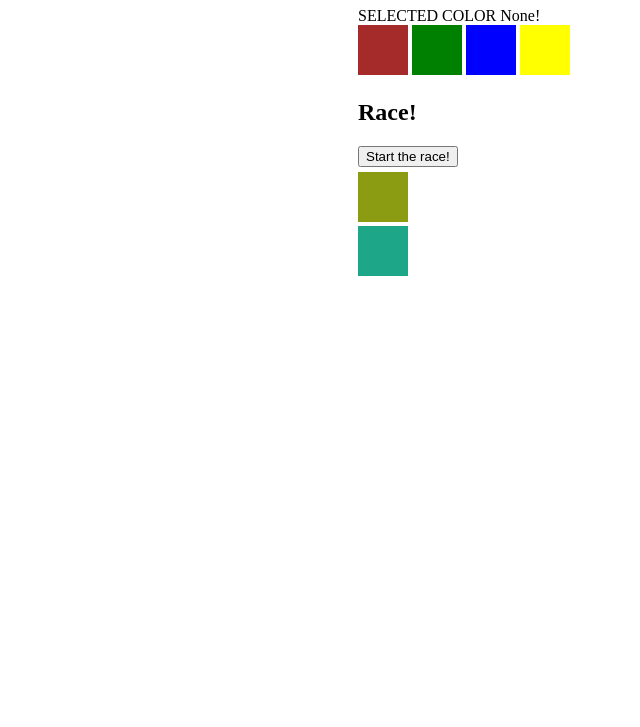
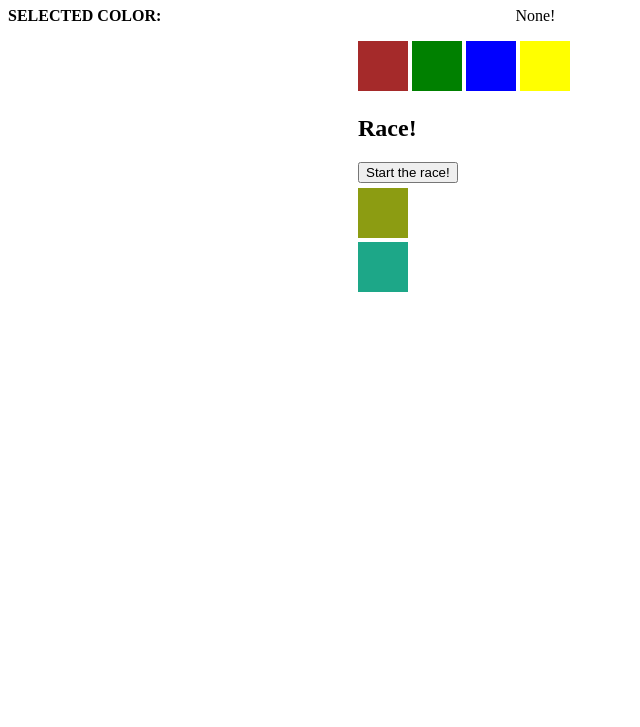
Before and after one commit to PJMantoss/eventsExersices, a plain HTML site: page index.html in a window 1280 px wide. Shown: the part 73-800 px from the top of the page, without its empty margins (0-640 px from the left). Drawn offline with Linux system fonts and the light colour scheme.

Commit message:
update markup

```diff
--- a/index.html
+++ b/index.html
@@ -13,7 +13,7 @@
 <body>
 
         <h1 id="change_heading">Change Me!</h1>
-        <span class="selected">SELECTED COLOR  None!</span>
+        <p id="select"><strong>SELECTED COLOR:</strong> <span class="selected">None!</span></p>
         <section>
             <div class="brown"></div>
             <div class="green"></div>
```
